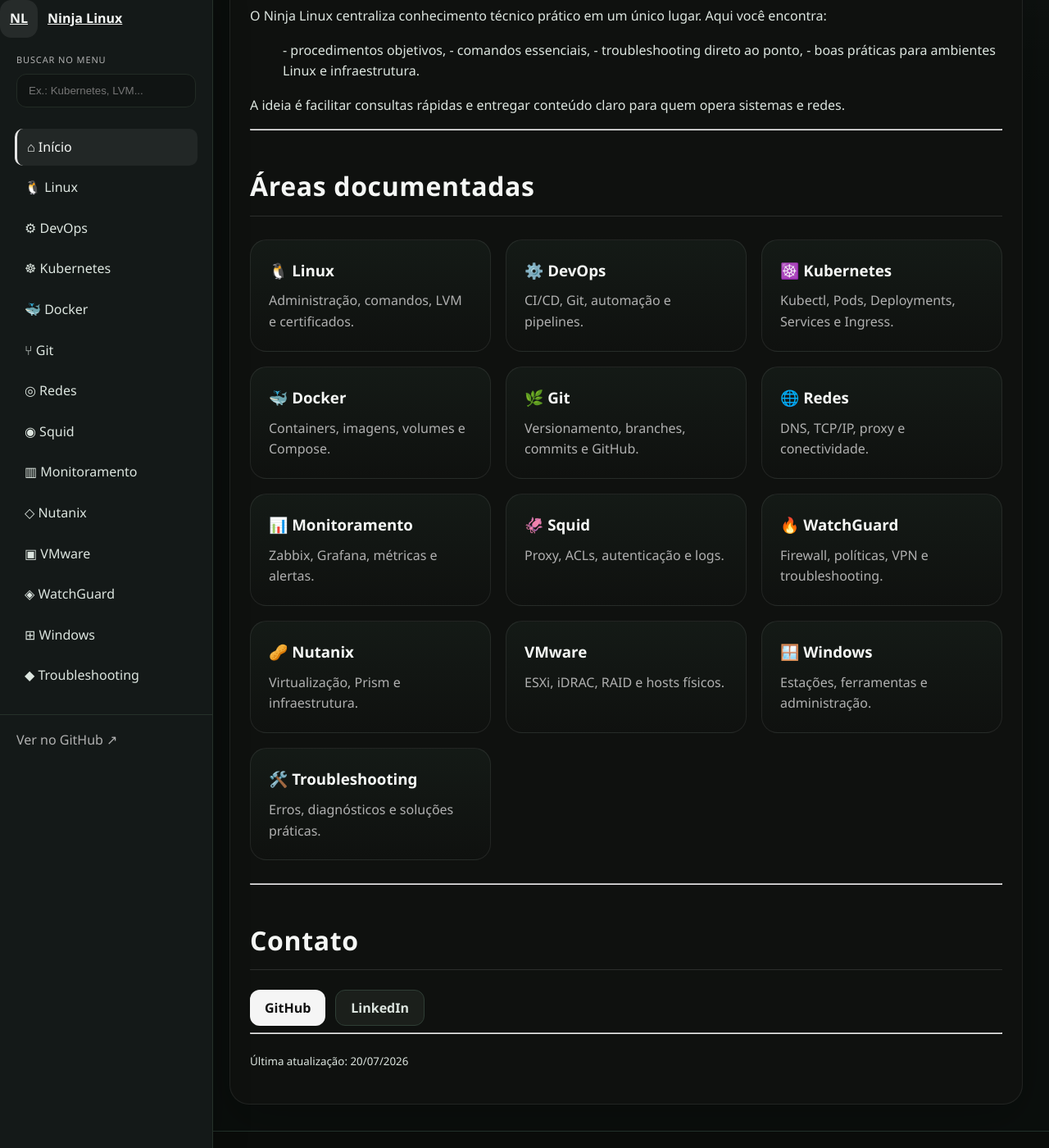
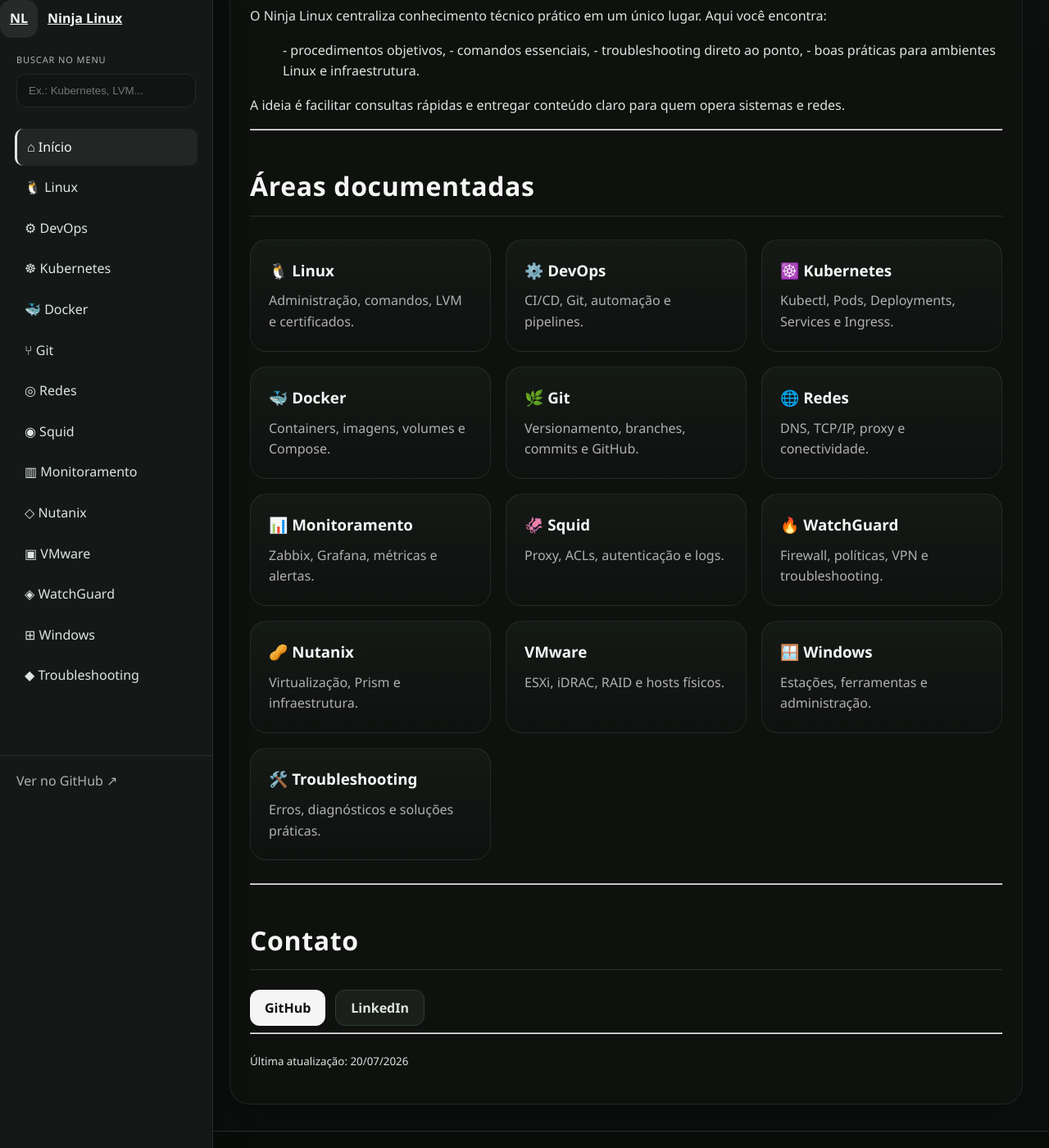
Before and after one commit to joaopedros111/ninja-linux, a Jekyll site: the page built from index.md, in a window 1280 px wide and 1400 px high, scrolled down 611 px. Shown: the whole window at 82% size. Built offline with Jekyll 4.4.1, drawn with Linux system fonts in a browser that asks for light colours.

Commit message:
Atualiza

```diff
--- a/assets/css/style.css
+++ b/assets/css/style.css
@@ -102,7 +102,7 @@
 .sidebar-menu {
   flex: 1;
   overflow-y: auto;
-  padding: 10px 18px 20px;
+  padding: 10px 18px 70px;
 }
 
 .sidebar-menu a {
```
